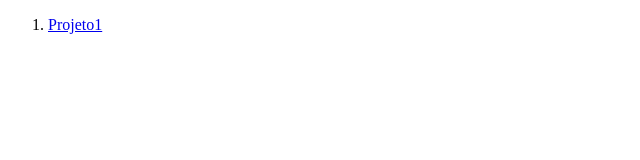
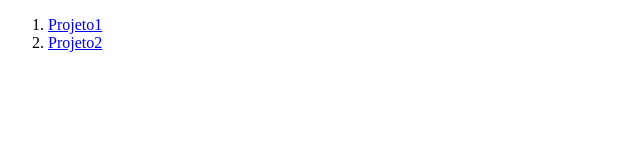
Before and after one commit to OlivierAlex/Projeto-de-web-1, a plain HTML site: page index.html in a window 1280 px wide. Shown: the full height of the page, 0-640 px from the left. Drawn offline with Linux system fonts and the light colour scheme.

Commit message:
Add files via upload

```diff
--- a/index.html
+++ b/index.html
@@ -9,6 +9,7 @@
 
     <ol>
         <li><a href="Projeto1">Projeto1</a></li>
+        <li><a href="Projeto2/">Projeto2</a></li>
     </ol>
 
 </body>
```
